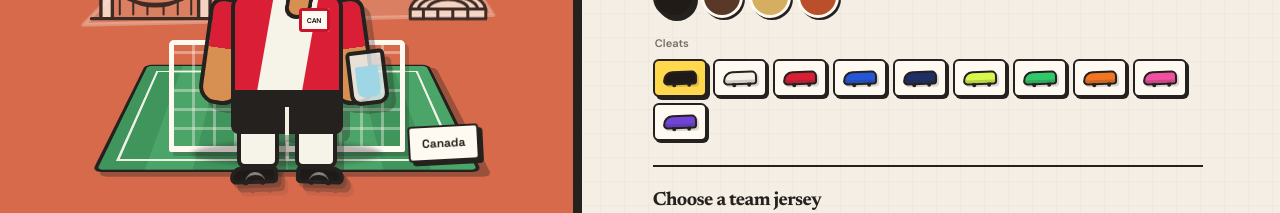
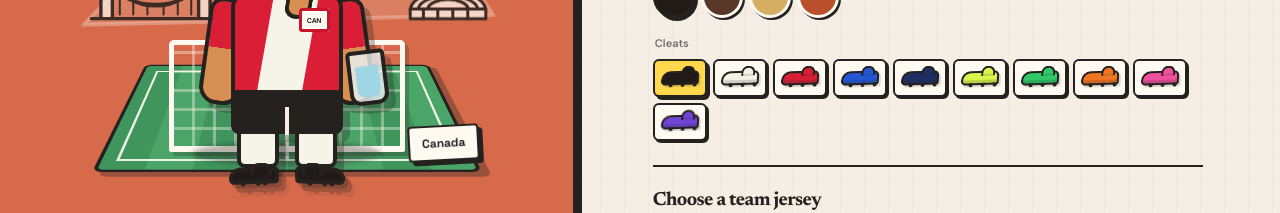
Before and after one commit to yankee-canuck/vancouver-watch-party, a website: page index.html in a window 1280 px wide. Shown: the part 587-800 px from the top of the page. Drawn offline with Linux system fonts and the light colour scheme.

Commit message:
Make cleats read as boots

```diff
--- a/styles.css
+++ b/styles.css
@@ -1001,72 +1001,78 @@ h1 {
 }
 
 .cleat {
-  width: 48px;
-  height: 18px;
-  position: absolute;
-  top: 306px;
+  width: 50px;
+  height: 17px;
+  position: absolute;
+  top: 307px;
   z-index: 6;
   border: 4px solid var(--ink);
   background: var(--cleat-color);
-  box-shadow: inset 0 -4px 0 rgba(37, 33, 31, 0.22), 3px 4px 0 rgba(37, 33, 31, 0.22);
+  box-shadow: inset 0 -4px 0 rgba(37, 33, 31, 0.24), 3px 4px 0 rgba(37, 33, 31, 0.22);
 }
 
 .cleat::before {
   content: "";
-  width: 20px;
-  height: 7px;
-  position: absolute;
-  top: 2px;
-  border-top: 3px solid rgba(255, 255, 255, 0.45);
-  border-radius: 999px 999px 0 0;
+  width: 14px;
+  height: 9px;
+  position: absolute;
+  top: -8px;
+  border: 4px solid var(--ink);
+  border-bottom: 0;
+  border-radius: 9px 9px 0 0;
+  background: var(--cleat-color);
+  box-shadow: inset 0 -3px 0 rgba(37, 33, 31, 0.18);
 }
 
 .cleat::after {
   content: "";
-  height: 3px;
-  position: absolute;
-  right: 5px;
-  bottom: 2px;
-  left: 5px;
+  height: 4px;
+  position: absolute;
+  right: 4px;
+  bottom: 1px;
+  left: 4px;
   border-radius: 999px;
-  background: rgba(37, 33, 31, 0.22);
+  background: rgba(37, 33, 31, 0.26);
 }
 
 .cleat-left {
-  left: 38px;
-  border-radius: 18px 8px 7px 9px;
-  transform: rotate(-2deg);
+  left: 37px;
+  border-radius: 20px 9px 7px 10px;
+  transform: rotate(-2deg) skewX(-4deg);
 }
 
 .cleat-left::before {
-  right: 9px;
+  right: 3px;
+  transform: skewX(4deg);
 }
 
 .cleat-right {
-  right: 38px;
-  border-radius: 8px 18px 9px 7px;
-  transform: rotate(2deg);
+  right: 37px;
+  border-radius: 9px 20px 10px 7px;
+  transform: rotate(2deg) skewX(4deg);
 }
 
 .cleat-right::before {
-  left: 9px;
+  left: 3px;
+  transform: skewX(-4deg);
 }
 
 .cleat-stud {
   width: 5px;
-  height: 5px;
-  position: absolute;
-  bottom: -5px;
-  border-radius: 0 0 2px 2px;
+  height: 6px;
+  position: absolute;
+  bottom: -6px;
+  border-radius: 0 0 3px 3px;
   background: var(--ink);
 }
 
 .cleat-stud-a {
-  left: 9px;
+  left: 8px;
+  box-shadow: 15px 0 0 var(--ink);
 }
 
 .cleat-stud-b {
-  right: 9px;
+  right: 7px;
 }
 
 .builder-panel {
@@ -1263,15 +1269,29 @@ legend {
 }
 
 .cleat-option-icon {
-  width: 34px;
+  width: 38px;
   height: 14px;
   position: relative;
   display: block;
   border: 2px solid var(--ink);
-  border-radius: 13px 7px 5px 6px;
+  border-radius: 15px 7px 5px 7px;
   background: var(--cleat-swatch);
   box-shadow: inset 0 -3px 0 rgba(37, 33, 31, 0.18), 2px 2px 0 rgba(37, 33, 31, 0.16);
-  transform: rotate(-2deg);
+  transform: rotate(-2deg) skewX(-5deg);
+}
+
+.cleat-option-icon::before {
+  content: "";
+  width: 10px;
+  height: 8px;
+  position: absolute;
+  top: -7px;
+  right: 2px;
+  border: 2px solid var(--ink);
+  border-bottom: 0;
+  border-radius: 7px 7px 0 0;
+  background: var(--cleat-swatch);
+  box-shadow: inset 0 -2px 0 rgba(37, 33, 31, 0.16);
 }
 
 .cleat-option-icon::after {
@@ -1279,11 +1299,11 @@ legend {
   width: 4px;
   height: 4px;
   position: absolute;
-  left: 7px;
+  left: 6px;
   bottom: -4px;
   border-radius: 0 0 2px 2px;
   background: var(--ink);
-  box-shadow: 15px 0 0 var(--ink);
+  box-shadow: 12px 0 0 var(--ink), 24px 0 0 var(--ink);
 }
 
 .drink-option-glass {
```
